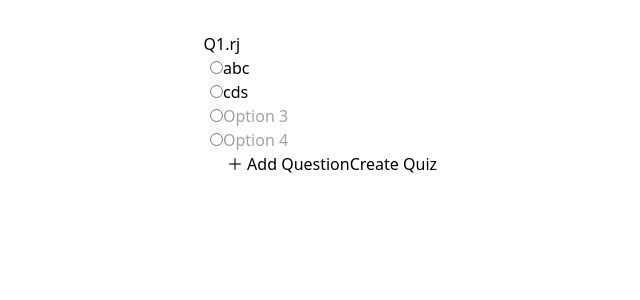
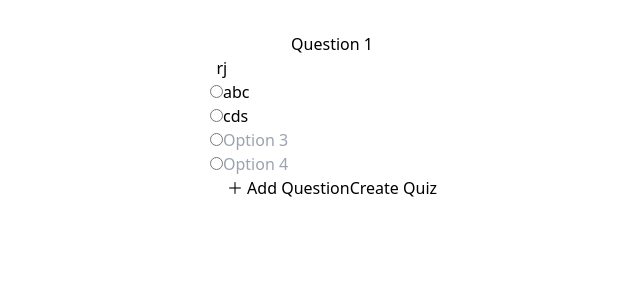
Before and after one commit to Harsh0707005/AspireNex, a React (Vite) app in the folder Quiz Maker/frontend/: page /create in a window 1280 px wide. Shown: the top 300 px of the page, without its empty margins (308-948 px from the left). Built offline with nearby package versions, Linux system fonts and the light colour scheme.

Commit message:
css enhance

```diff
--- a/Quiz Maker/frontend/src/components/CreateQuiz.jsx
+++ b/Quiz Maker/frontend/src/components/CreateQuiz.jsx
@@ -49,8 +49,8 @@ const CreateQuiz = () => {
         <div className='flex flex-col gap-[20px]'>
             {questions.map((question, questionIndex) => {
                 return <div key={questionIndex} className='question flex flex-col gap-[15px]'>
-                    <div className="questionTitle flex flex-row gap-4 items-center justify-center">
-                        <label>Q{questionIndex + 1}.</label>
+                    <div className="questionTitle flex flex-col gap-4 items-center justify-center">
+                        <p className='text-2xl font-bold'>Question {questionIndex + 1}</p>
                         <input className='rounded-md border-gray-400 border outline-none p-[5px]' type="text" value={question.title} placeholder='Question' onChange={(e) => handleInputChange(e, questionIndex)} />
                     </div>
                     <div className="options flex flex-col justify-center gap-[20px]">
```
